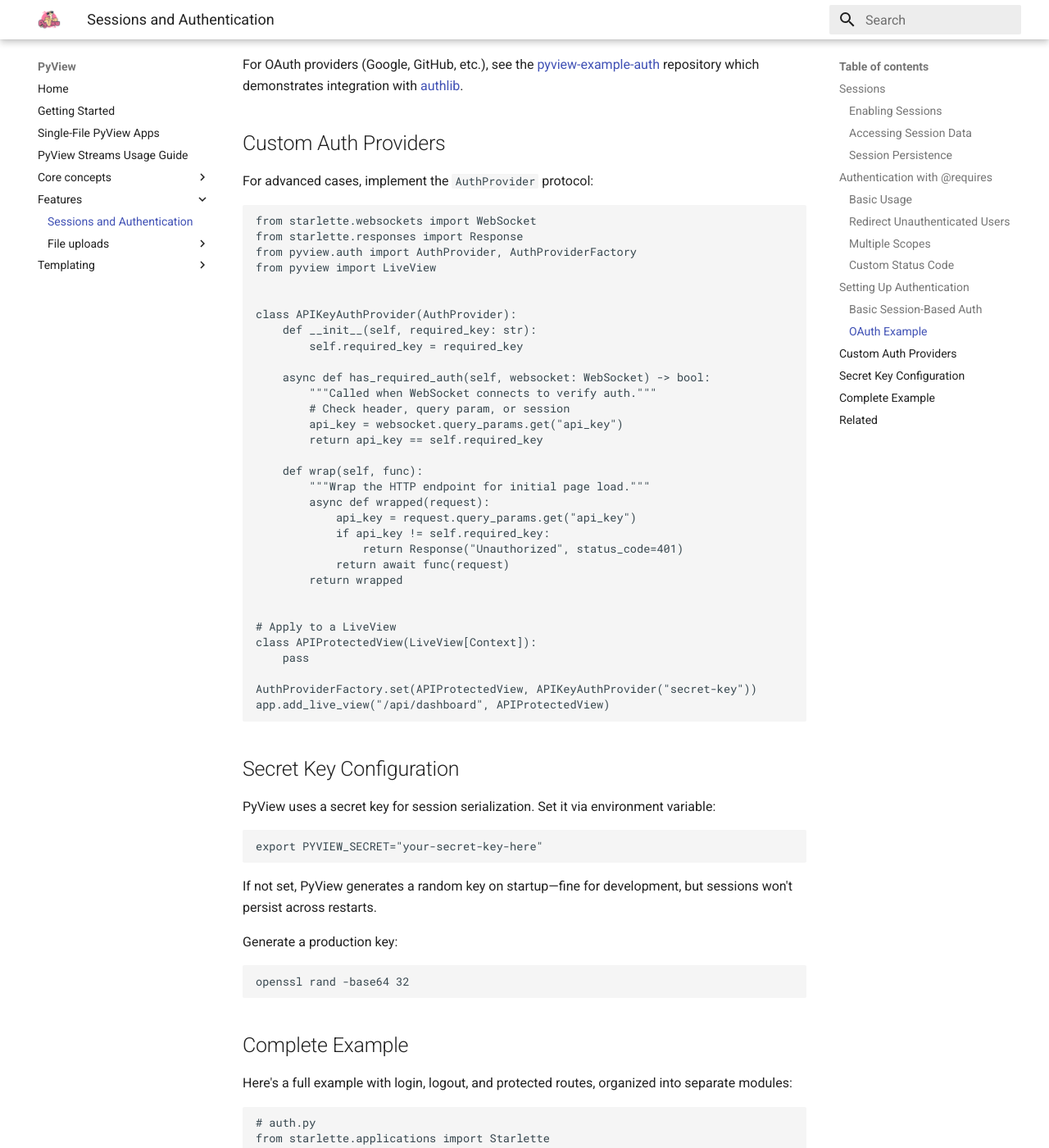
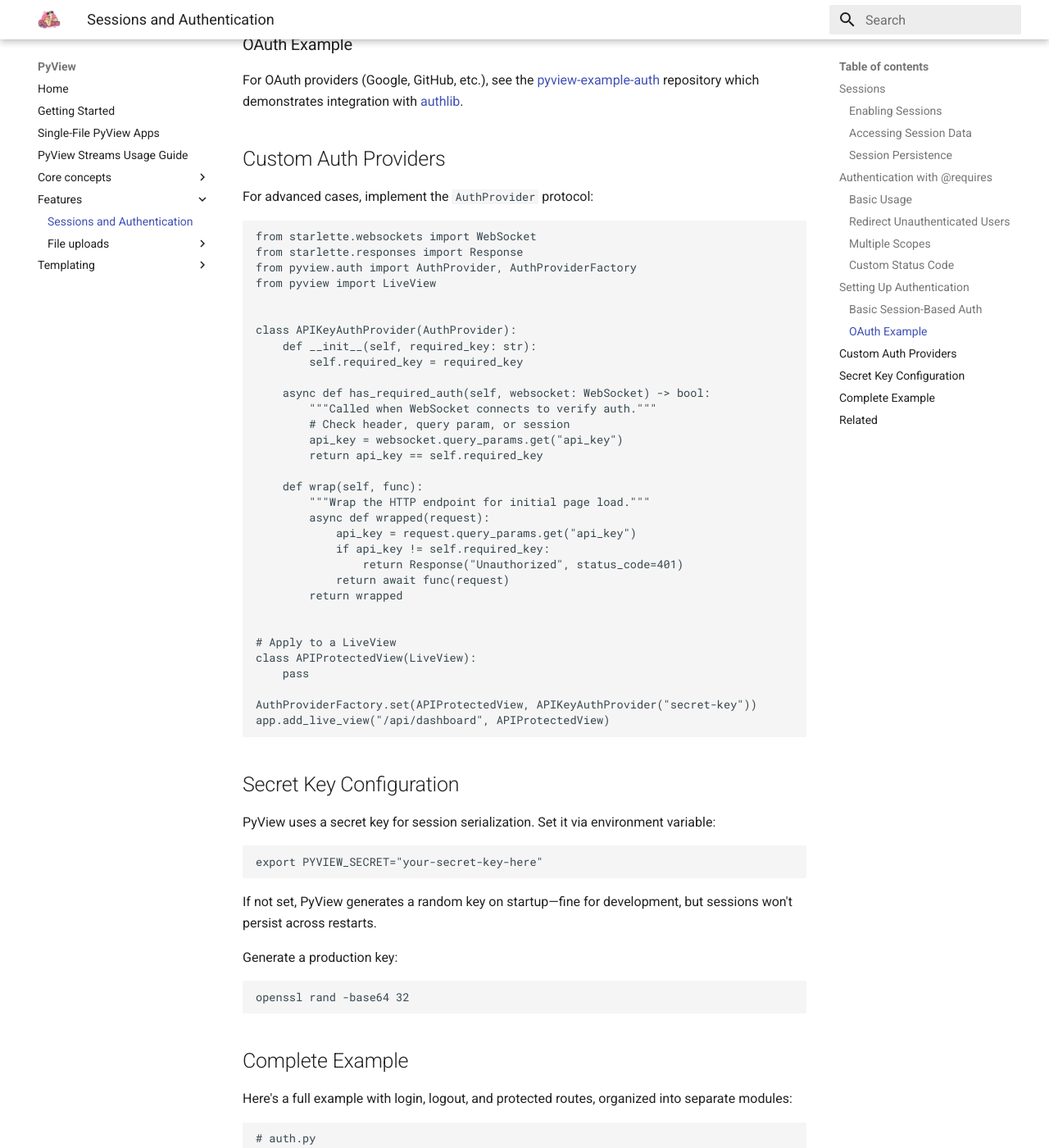
Before and after one commit to ogrodnek/pyview, an MkDocs documentation site: the page built from docs/features/authentication.md, in a window 1280 px wide and 1400 px high, scrolled down 4034 px. Shown: the whole window at 82% size. Built offline with MkDocs 1.6.1 and Material for MkDocs 9.7.7, drawn with Linux system fonts in a browser that asks for light colours; some of the changed text lies outside the part shown.

Commit message:
doc cleanup

````diff
--- a/docs/features/authentication.md
+++ b/docs/features/authentication.md
@@ -143,7 +144,7 @@
 
 ```python
 @requires("authenticated", status_code=401)
-class ProtectedLiveView(LiveView[Context]):
+class ProtectedLiveView(LiveView):
     pass
 ```
 
@@ -219,7 +220,7 @@
 
 
 # Apply to a LiveView
-class APIProtectedView(LiveView[Context]):
+class APIProtectedView(LiveView):
     pass
 
 AuthProviderFactory.set(APIProtectedView, APIKeyAuthProvider("secret-key"))
````
Also changed, not shown: other parts of docs/features/authentication.md (+1 -0 lines), docs/index.md (+1 -1 lines).
